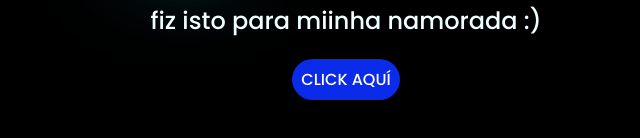
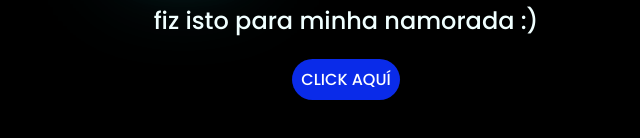
Before and after one commit to junln07/flores, a plain HTML site: page index.html in a window 1280 px wide. Shown: the part 368-506 px from the top of the page, 302-942 px from the left. Drawn offline with Linux system fonts and the light colour scheme.

Commit message:
Update index.html

```diff
--- a/index.html
+++ b/index.html
@@ -19,7 +19,7 @@
         <span>!</span>
     </div>
     <div class="description">
-        <span>fiz isto para miinha namorada :)</span>
+        <span>fiz isto para minha namorada :)</span>
     </div>
     <div class="button">
         <button class="botones">
```
